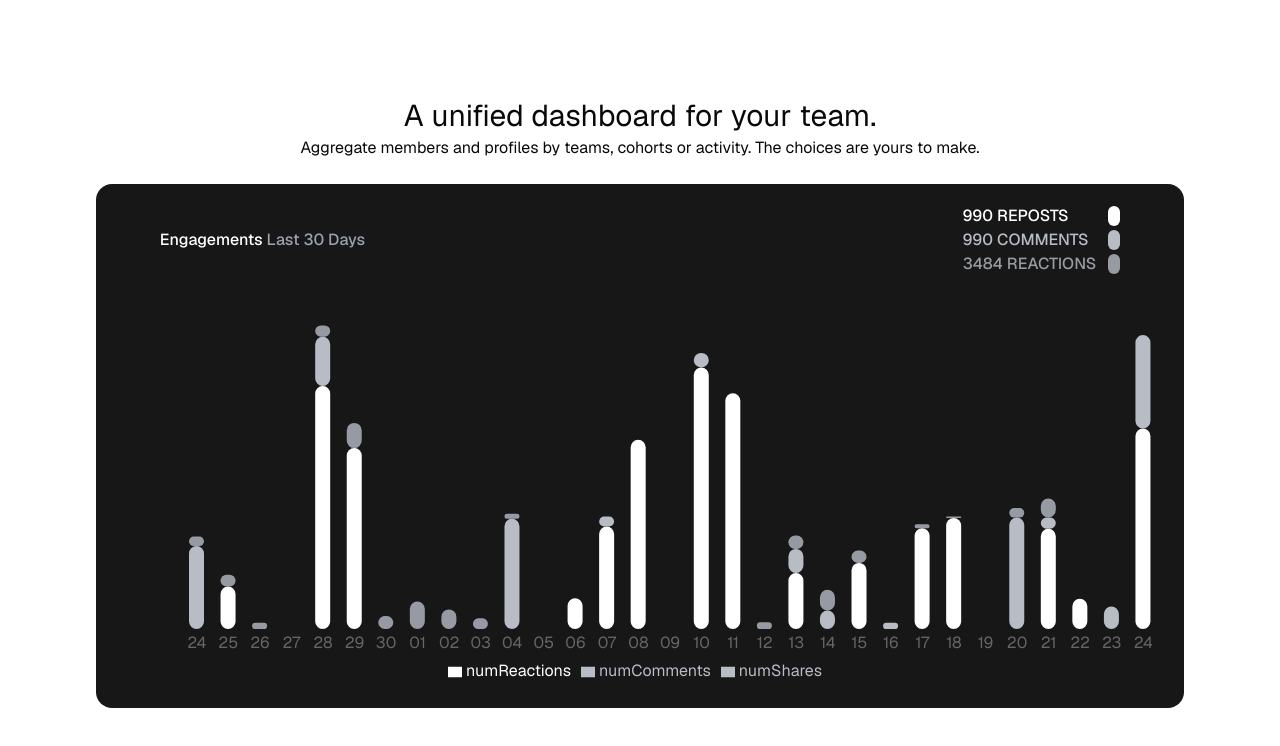
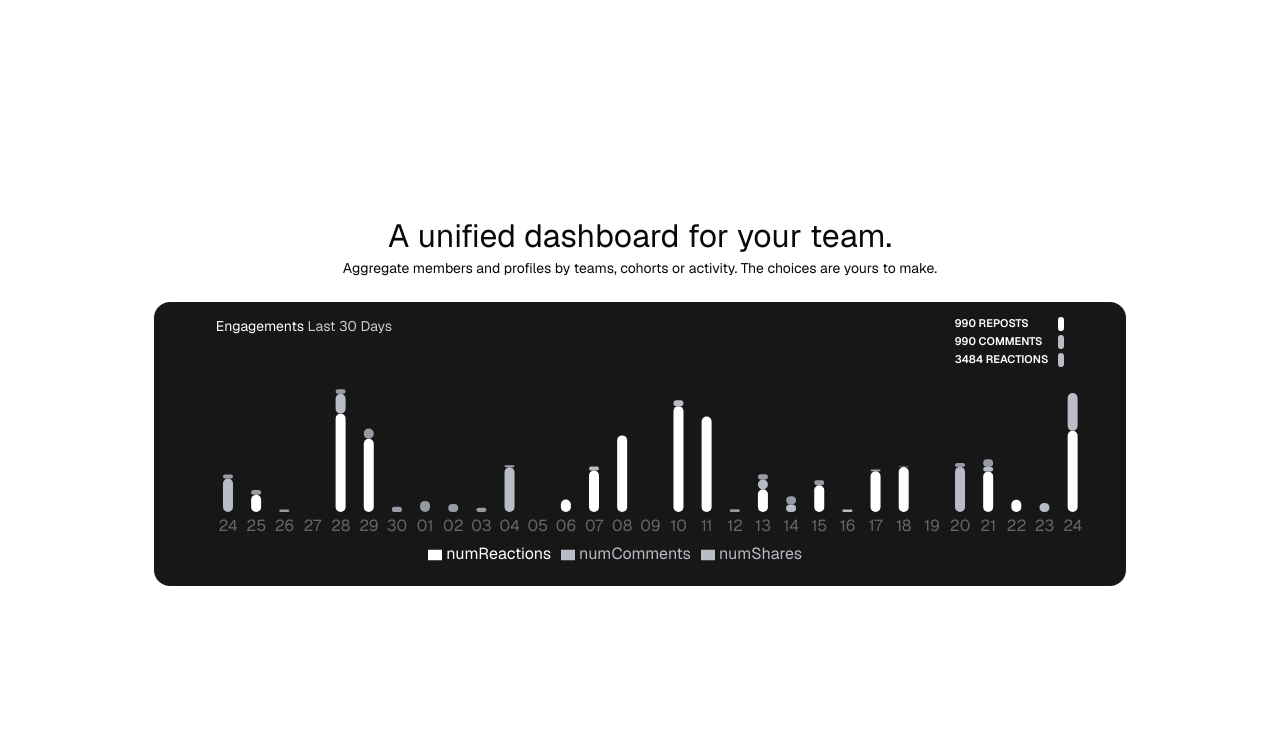
Before and after one commit to aarjun8060/Shield-assignment, a Next.js app: page / in a window 1280 px wide. Shown: the top 746 px of the page. Built offline with nearby package versions, Linux system fonts and the light colour scheme.

Commit message:
latest update code

```diff
--- a/package.json
+++ b/package.json
@@ -14,7 +14,7 @@
     "class-variance-authority": "^0.7.0",
     "clsx": "^2.1.1",
     "date-fns": "^3.6.0",
-    "geist": "^1.3.0",
+    "geist": "^1.3.1",
     "lucide-react": "^0.400.0",
     "next": "14.2.4",
     "react": "^18",
--- a/src/app/globals.css
+++ b/src/app/globals.css
@@ -75,3 +75,77 @@
     @apply font-sans;
   }
 }
+
+html,
+body{
+  padding: 0%;
+  margin: 0%;
+  box-sizing: border-box;
+  width: 100%;
+  height: 100vh;
+}
+
+.main{
+  width: 100%;
+  min-height: 100vh;
+  display: flex;
+  justify-content: center;
+  align-items: center;
+}
+.container {
+  display: flex;
+  flex-direction: column;
+  justify-content: space-between;
+  align-items: center;
+  width: 100%;
+  height: 100% ;
+}
+
+.heading{
+  font-size: 32px;
+  line-height: 44.8px;
+  font-weight: 400;
+}
+
+.desc{
+  font-size: 14px;
+  line-height: 19.6px;
+  font-weight: 400;
+}
+
+.chart-val{
+  font-size: 11px;
+  line-height: 13.64px;
+  font-weight: 600;
+  gap: 10px;
+  margin-bottom: 4px;
+  justify-content: space-between!important;
+}
+.chart-val-color {
+  width: 6px;
+  height: 14px;
+  border-radius: 3.5px 3.79px 3.5px 3.79px !important;
+}
+.chart-main{
+  margin-top:1.5rem;
+  flex-direction: column;
+  width: 80%;
+  height: 50%;
+  background-color: #171717;
+  color: #fff;
+  border-radius: 1rem;
+  padding: 15px !important;
+}
+
+.chart-header{
+  display: flex;
+  justify-content: space-between;
+  align-items: start;
+  width: 90%;
+}
+
+.center{
+  display: flex;
+  justify-content: center;
+  align-items: center;
+}
--- a/src/app/page.tsx
+++ b/src/app/page.tsx
@@ -4,7 +4,7 @@ import Image from 'next/image';
 import { useSearchParams } from 'next/navigation';
 import { useEffect, useState } from 'react';
 import { EngagementData, EngagementTotals } from './api/engagements/route';
-import Chart from '@/components/Chart';
+import Chart from '@/widget/component/chart';
 
 export default function Home() {
   const [totals, setTotals] = useState<EngagementTotals | null>(null);
@@ -25,7 +25,6 @@ export default function Home() {
         `/api/engagements?start_date=${startDate.toISOString()}&end_date=${endDate.toISOString()}`,
       );
       const result = await response.json();
-      console.log('result', result, startDate, endDate);
       setTotals(result.rangeTotal);
       setData(result.range);
     };
@@ -34,34 +33,37 @@ export default function Home() {
   }, [start_date, end_date]);
 
   return (
-    <main className="flex min-h-screen flex-col items-center justify-between p-24">
-      <h1 className='text-3xl leading-10'>A unified dashboard for your team.</h1>
-      <h4>Aggregate members and profiles by teams, cohorts or activity. The choices are yours to make.</h4>
-      <div
-        className='flex mt-6 flex-col justify-center items-center w-full h-full bg-[#171717] text-white rounded-2xl p-5 space-y-3'
-      >
-        {totals && data ? (
+    <main className='main'>
+      <div className='container'>
+        <h1 className='heading'>A unified dashboard for your team.</h1>
+        <p className='desc'>Aggregate members and profiles by teams, cohorts or activity. The choices are yours to make.</p>
+
+        <div className='chart-main center'>
+          {
+            totals && data ? (
               <>
-            <div className='flex justify-between items-center w-11/12'>
-              <div className='leading-6 font-medium'>
-                <p>Engagements <span className='text-gray-400'>Last 30 Days</span></p>
+                  <div className='chart-header'>
+                    <div className='desc' style={{fontWeight:"500!important"}}>
+                      <p>Engagements <span style={{color: '#ccc'}}>Last 30 Days</span></p>
                     </div>
-              <div className='leading-6 font-medium text-gray-400'>
-                <p className='text-[#FFFFFF] flex items-center gap-x-3 justify-between'>{totals?.numComments} REPOSTS <div className='bg-[#FFFFFF] h-5 w-3 rounded-2xl'></div></p>
-                <p className='text-[#B7BCC5] flex items-center gap-x-3 justify-between'>{totals?.numComments} COMMENTS <div className='bg-[#B7BCC5] h-5 w-3 rounded-2xl'></div></p>
-                <p className='text-[#B7BCC5] flex items-center gap-x-3 opacity-80 justify-between'>{totals?.numReactions} REACTIONS <div className='bg-[#B7BCC5] h-5 w-3 rounded-2xl'></div></p>
+                    <div>
+                      <p className='chart-val center'>{totals?.numComments} REPOSTS <div className='chart-val-color' style={{backgroundColor:"#fff"}}></div></p>
+                      <p className='chart-val center'>{totals?.numComments} COMMENTS <div className='chart-val-color' style={{backgroundColor:"#B7BCC5"}}></div></p>
+                      <p className='chart-val center'>{totals?.numReactions} REACTIONS <div className='chart-val-color' style={{backgroundColor:"#B7BCC5"}}></div></p>
                     </div>
                   </div>
+
                   <Chart
                     data={data}
                   />
-          </>) : <div className='w-[500px] h-[300px] flex justify-center items-center'>
-          <div className='text-center'>
-            <h3>No engagement data available</h3>
-            <p className='text-gray-400'>Currently unable to fetch your engagement data</p>
+
+              </>
+            ) : (
+              <div className='chart-container'>
               </div>
+            )
+          }
         </div>
-        }
       </div>
     </main>
   );
--- a/src/components/Chart.tsx
+++ b/src/widget/component/chart.tsx
@@ -1,7 +1,13 @@
-import { BarChart, Bar, XAxis, YAxis, CartesianGrid, Tooltip, Legend, ResponsiveContainer } from 'recharts';
+import {
+    BarChart,
+    Bar, XAxis,
+    YAxis,
+    Tooltip,
+    Legend,
+    ResponsiveContainer
+} from 'recharts';
 import { format } from 'date-fns';
 
-// Define the type for your data
 type DataPoint = {
   date: string;
   numComments: number;
@@ -27,13 +33,13 @@ const Chart: React.FC<ChartProps> = ({ data }) => {
   })):[]
 
   return (
-    <div style={{ width: '100%', height: 400 }}>
+    <div style={{ width: '100%', height: 200 ,marginLeft:"-40px"}}>
       <ResponsiveContainer>
         <BarChart
-        data={formattedData}
-        width={500}
-        height={200}
-        barSize={15}
+          data={formattedData}
+          width={600}
+          height={200}
+          barSize={10}
         >
           <XAxis dataKey="date" axisLine={false} tickLine={false}/>
           <YAxis  stroke='none' />
```
Also changed, not shown: 2 other files (tests, documents, lock files or other folders). Lines whose indentation alone changed are shown as unchanged.
